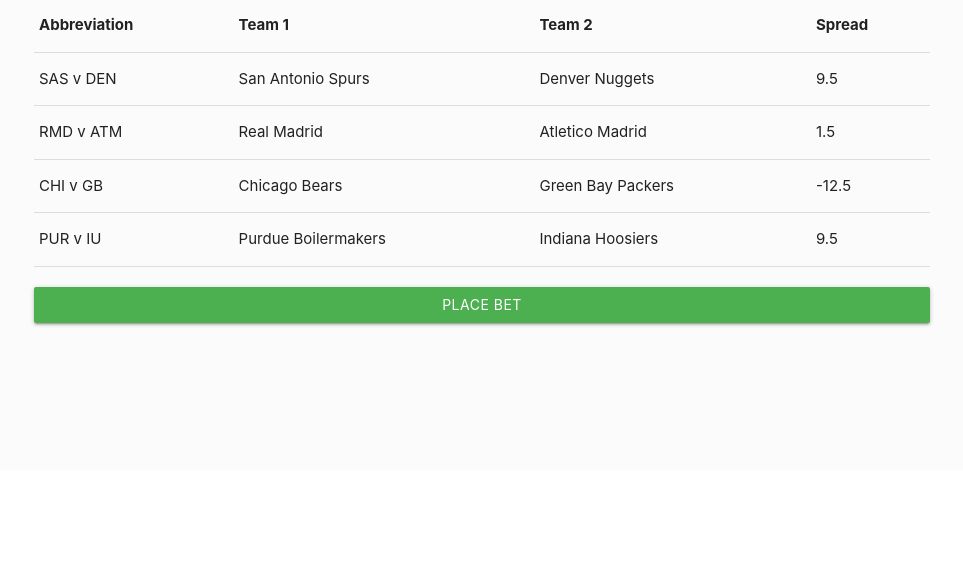
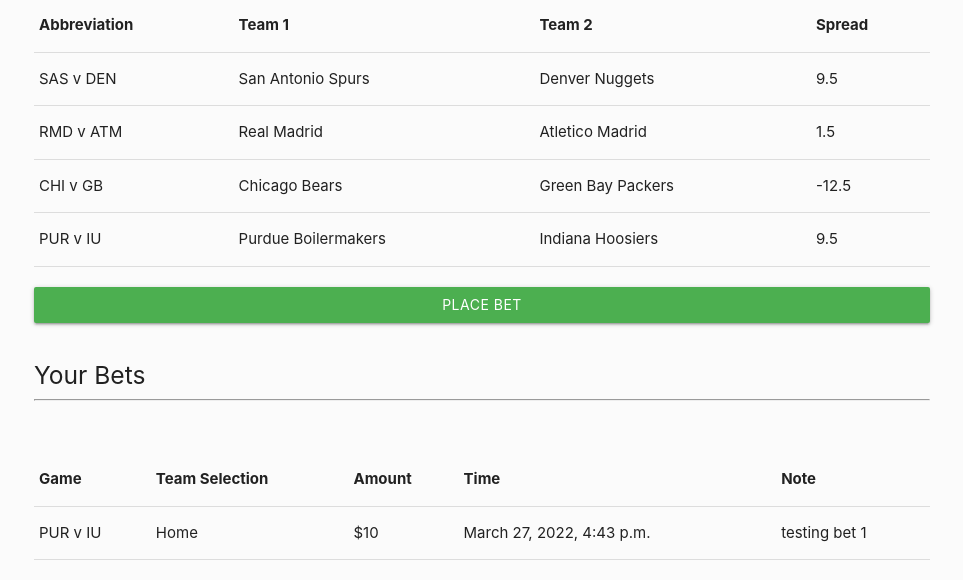
Before and after one commit to trentmarchand/HishamKings, a Django app: page /homepage/ in a window 1280 px wide. Shown: the part 330-910 px from the top of the page, without its empty margins (158-1121 px from the left). Before the commit the page ends 657 px from the top, so only its background shows below. Run offline with Django 4.2, Linux system fonts and the light colour scheme; a user stored in the database is signed in; data comes from the database, SQL or seed files in the repository; parts of the project's set-up code (start-up, migrations or seed data) failed here and were passed over.

Commit message:
parameterized queries

```diff
--- a/main/templates/main/home.html
+++ b/main/templates/main/home.html
@@ -34,4 +34,38 @@
     <a class="btn btn-primary  btn-sm btn-block green" href="{% url 'main:add_bet' %}">Place Bet</a>
 
 </div>
+<br>
+<div class = "col-md-7">
+    <h5>Your Bets</h5>
+    <hr>
+    <div class = "row">
+        <table>
+            <thead>
+            <tr>
+                <th>Game</th>
+                <th>Team Selection</th>
+                <!--                    <th>Spread</th>-->
+                <th>Amount</th>
+                <th>Time</th>
+                <th>Note</th>
+            </tr>
+            </thead>
+
+            <tbody>
+            {% for b in bets %}
+            <tr>
+                <td>{{b.gameID}}</td>
+                <td>{{b.team_selection}}</td>
+                <!--                    <td>{{b.spread}}</td>-->
+                <td>${{b.bet_amount}}</td>
+                <td>{{b.bet_time}}</td>
+                <td>{{b.bet_note}}</td>
+                <br><br>
+            </tr>
+            {% endfor %}
+            </tbody>
+        </table>
+    </div>
+
+</div>
 {% endblock %}
--- a/main/views.py
+++ b/main/views.py
@@ -1,4 +1,5 @@
 from django.contrib.auth.models import User
+from django.contrib.sessions.backends import db
 from django.shortcuts import render, redirect
 from django.http import HttpResponse
 from .models import Bet, Game, Account
@@ -20,14 +21,23 @@
 # Create your views here.
 
 def homepage(request):
+    #bets = Bet.objects.filter(userID = request.user)
+    bets = Bet.objects.raw("SELECT * FROM main_bet WHERE userID_id = %s", [request.user.id])
+
+    # cursor = db.cursor()
+    # cursor.execute(
+    #     "SELECT * FROM some_table WHERE title LIKE '%?%'",
+    #     [request.GET['q']])
+
     return render(request= request,
                   template_name= "main/home.html",
-                  context= {"games": Game.objects.all()})
+                  context= {"games": Game.objects.raw("SELECT * FROM main_game "), "bets": bets})
 
 # Sportsbook view renders all of the objects in the bet model where the userID is equal to the authenticated user
 def sportsbookpage(request):
 
     bets = Bet.objects.filter(userID = request.user)
+    #bets = Bet.objects.raw("SELECT * FROM main_bets WHERE userID = %s", [request.user])
 
     myFilter = BetFilter(request.GET, queryset=bets)
     bets = myFilter.qs
```
